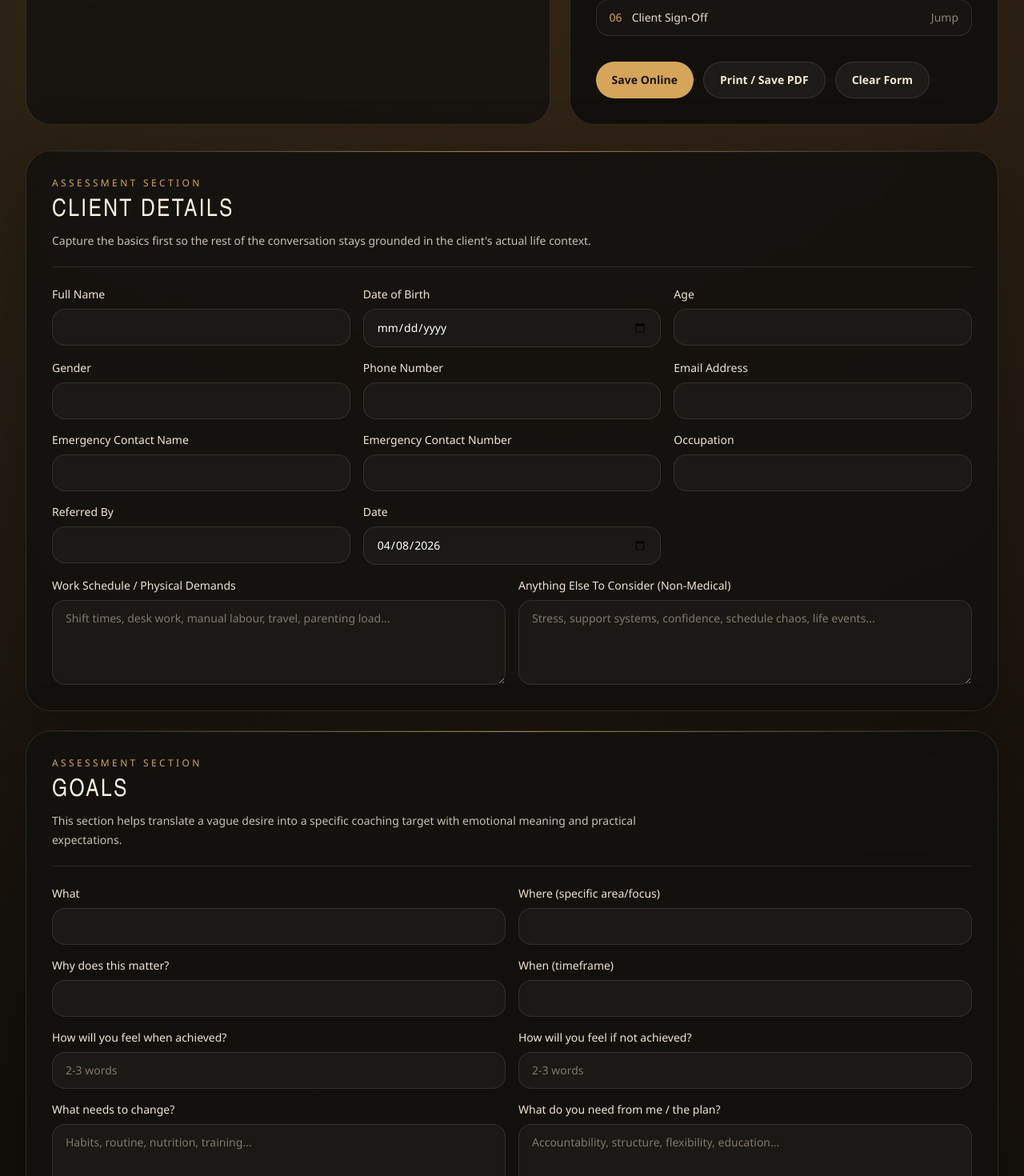
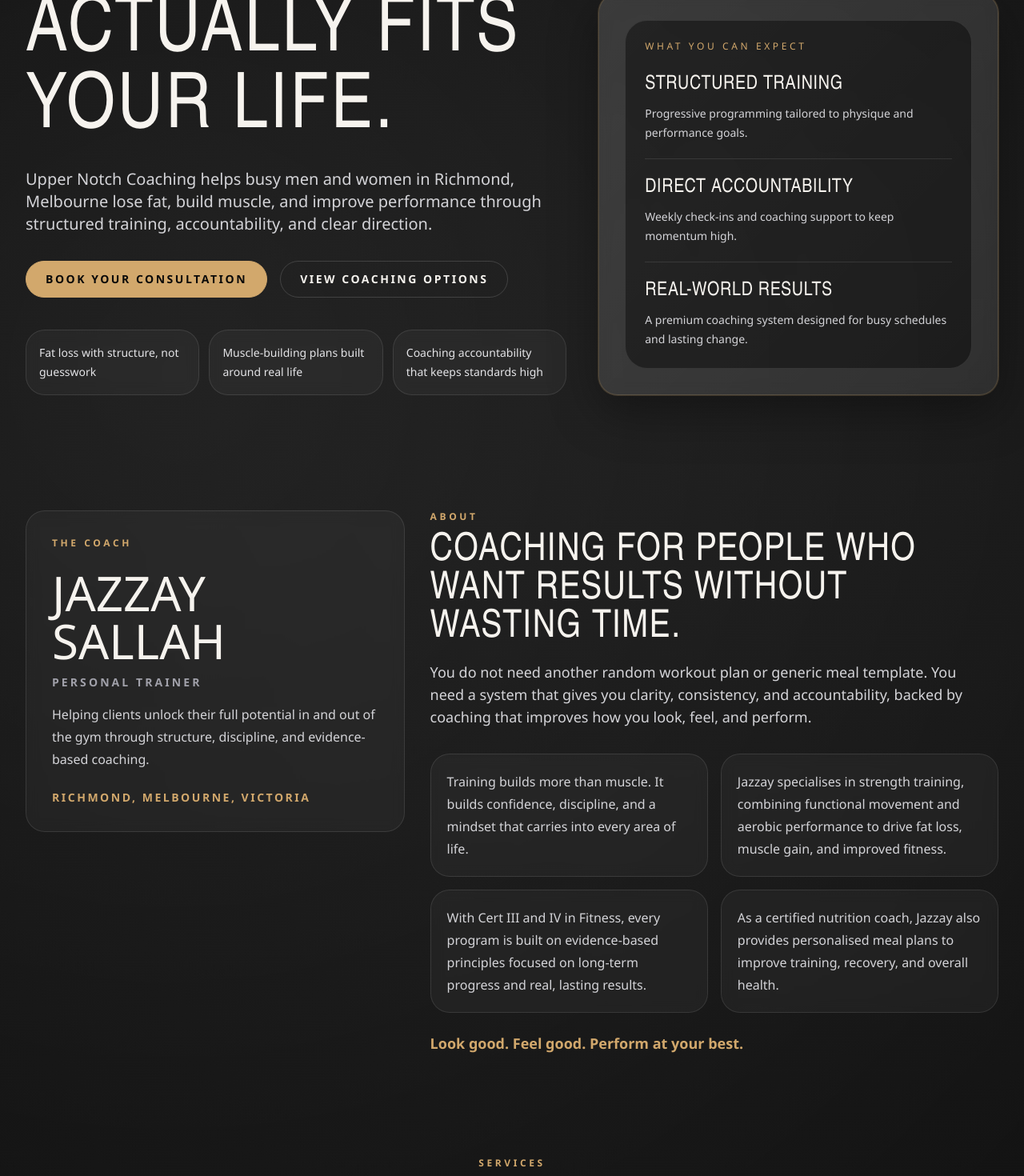
Before and after one commit to stetik-ps4slim/landing-page, a Next.js app: page / in a window 1280 px wide. Shown: the part 600-2070 px from the top of the page at 80% size. Built offline with nearby package versions, Linux system fonts and the light colour scheme.

Commit message:
Restore landing page and move consultation app to separate route

```diff
--- /dev/null
+++ b/app/consultation-needs/page.tsx
@@ -0,0 +1,12 @@
+import type { Metadata } from "next";
+import { ConsultationIntakeApp } from "@/components/consultation-intake-app";
+
+export const metadata: Metadata = {
+  title: "Consultation Needs Analysis App",
+  description:
+    "A consultation intake app for collecting client goals, planning details, training background, and pre-exercise screening."
+};
+
+export default function ConsultationNeedsPage() {
+  return <ConsultationIntakeApp />;
+}
--- a/app/page.tsx
+++ b/app/page.tsx
@@ -1,12 +1,23 @@
-import type { Metadata } from "next";
-import { ConsultationIntakeApp } from "@/components/consultation-intake-app";
-
-export const metadata: Metadata = {
-  title: "Consultation Needs Analysis App",
-  description:
-    "A consultation intake app for collecting client goals, planning details, training background, and pre-exercise screening."
-};
+import { AboutSection } from "@/components/sections/about-section";
+import { BookingSection } from "@/components/sections/booking-section";
+import { CtaBanner } from "@/components/sections/cta-banner";
+import { FaqSection } from "@/components/sections/faq-section";
+import { HeroSection } from "@/components/sections/hero-section";
+import { LeadFormSection } from "@/components/sections/lead-form-section";
+import { ResultsSection } from "@/components/sections/results-section";
+import { ServicesSection } from "@/components/sections/services-section";
 
 export default function HomePage() {
-  return <ConsultationIntakeApp />;
+  return (
+    <main className="overflow-x-hidden">
+      <HeroSection />
+      <AboutSection />
+      <ServicesSection />
+      <ResultsSection />
+      <FaqSection />
+      <LeadFormSection />
+      <BookingSection />
+      <CtaBanner />
+    </main>
+  );
 }
```
